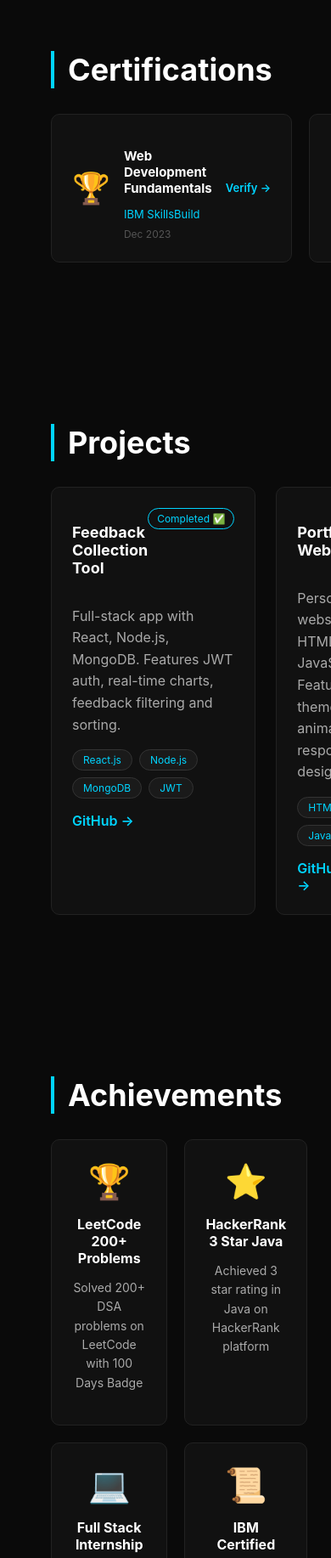
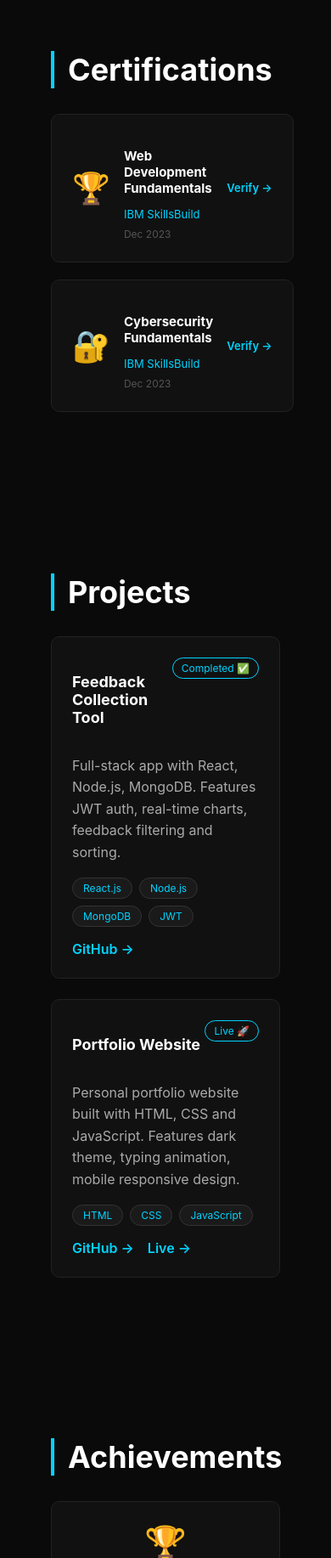
Before and after one commit to maliraj544/portfolio, a React (Create React App) app in the folder react-frontend/: page / in a window 390 px wide. Shown: the part 3284-5118 px from the top of the page at 85% size. Built offline with nearby package versions, Linux system fonts and the light colour scheme.

Commit message:
fixed projects certifications achievements mobile

```diff
--- a/react-frontend/src/components/Achievements.jsx
+++ b/react-frontend/src/components/Achievements.jsx
@@ -34,7 +34,7 @@ function Achievements() {
 
       <div style={{
         display: 'grid',
-        gridTemplateColumns: 'repeat(2, 1fr)',
+        gridTemplateColumns: window.innerWidth < 768 ? '1fr' : 'repeat(2, 1fr)',
         gap: '20px',
       }}>
         {achievements.map((item, index) => (
--- a/react-frontend/src/components/Certifications.jsx
+++ b/react-frontend/src/components/Certifications.jsx
@@ -28,7 +28,7 @@ function Certifications() {
 
       <div style={{
         display: 'grid',
-        gridTemplateColumns: 'repeat(2, 1fr)',
+        gridTemplateColumns: window.innerWidth < 768 ? '1fr' : 'repeat(2, 1fr)',
         gap: '20px',
       }}>
         {certs.map((cert, index) => (
--- a/react-frontend/src/components/Projects.jsx
+++ b/react-frontend/src/components/Projects.jsx
@@ -30,7 +30,7 @@ function Projects() {
 
       <div style={{
         display: 'grid',
-        gridTemplateColumns: 'repeat(2, 1fr)',
+        gridTemplateColumns: window.innerWidth < 768 ? '1fr' : 'repeat(2, 1fr)',
         gap: '24px',
       }}>
         {projects.map((project, index) => (
```
